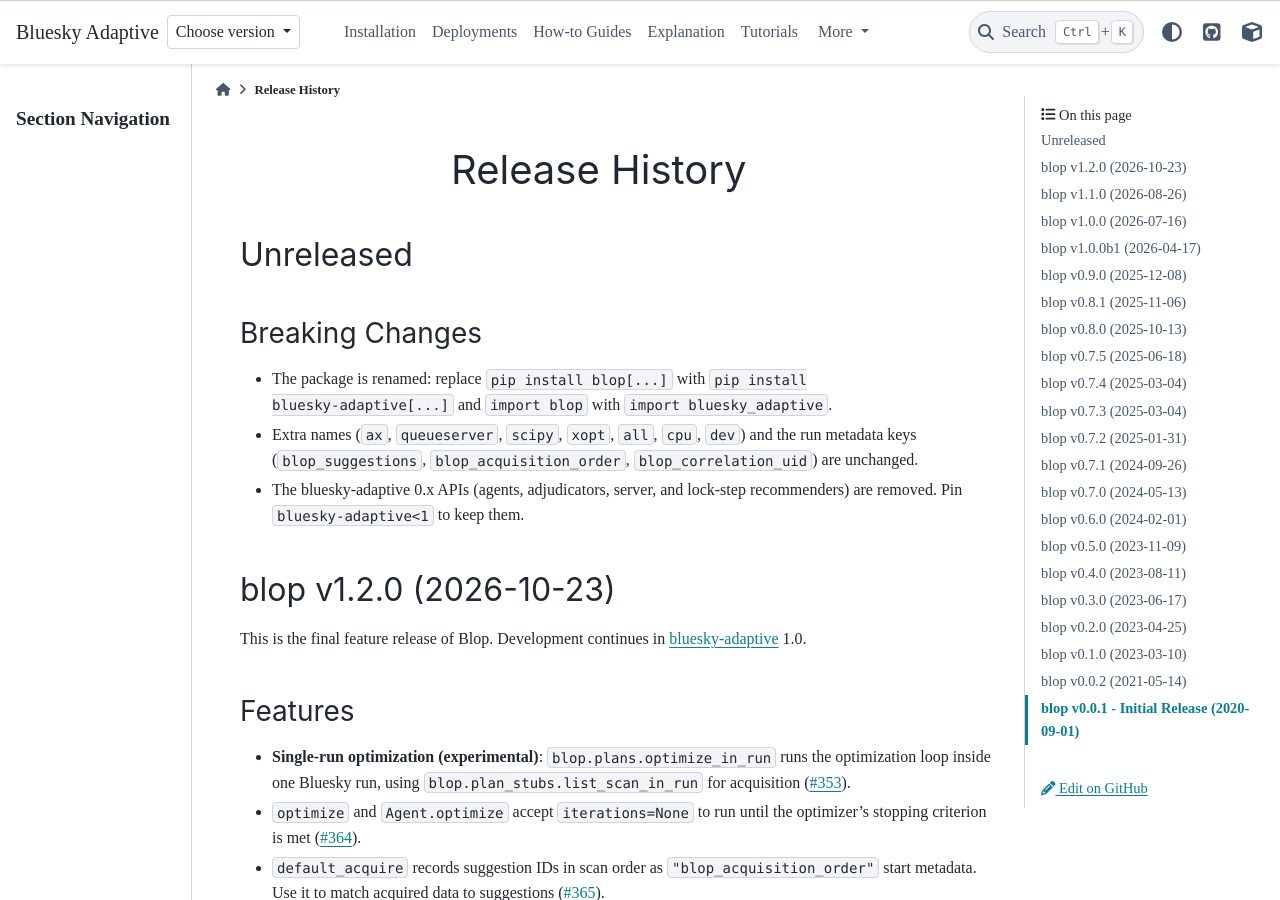
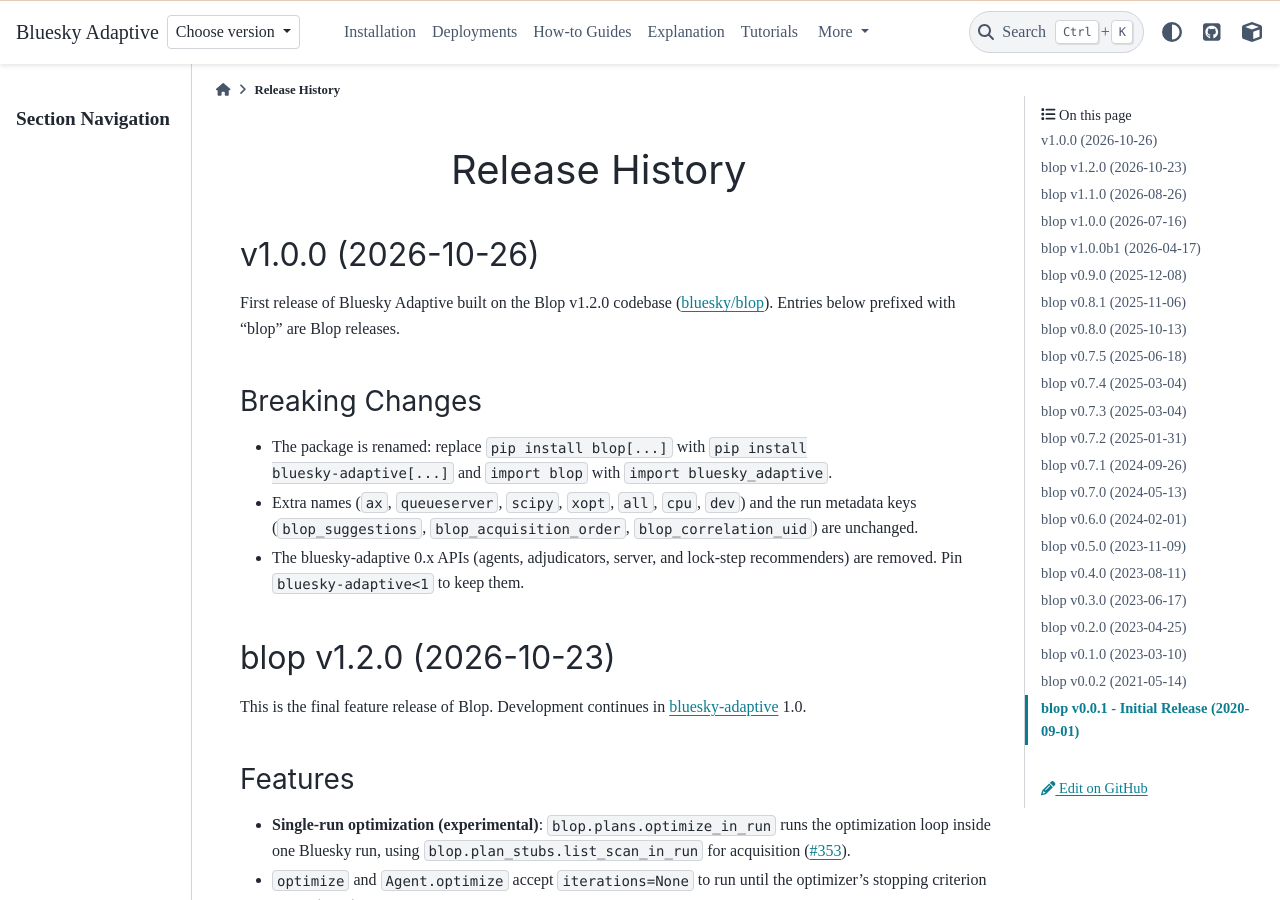
Before and after one commit to bluesky/bluesky-adaptive, a Sphinx documentation site: the page built from docs/source/release-history.rst, in a window 1280 px wide and 900 px high. Built offline with Sphinx 7.4.7 and the PyData theme 0.15.4, drawn with Linux system fonts in a browser that asks for light colours; a script that is not in the unit is left out; the version number could not be read and is left out; comment, search, counter and statistics services are not loaded.

Commit message:
Prepare release 1.0.0
Assisted-by: oh-my-pi:claude-opus-5.5

```diff
--- a/docs/source/release-history.rst
+++ b/docs/source/release-history.rst
@@ -2,8 +2,11 @@
 Release History
 ===============
 
-Unreleased
-----------
+v1.0.0 (2026-10-26)
+-------------------
+
+First release of Bluesky Adaptive built on the Blop v1.2.0 codebase
+(`bluesky/blop <https://github.com/bluesky/blop>`__). Entries below prefixed with "blop" are Blop releases.
 
 Breaking Changes
 ................
```
